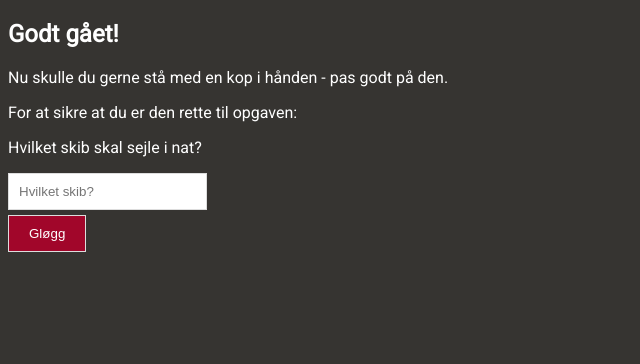
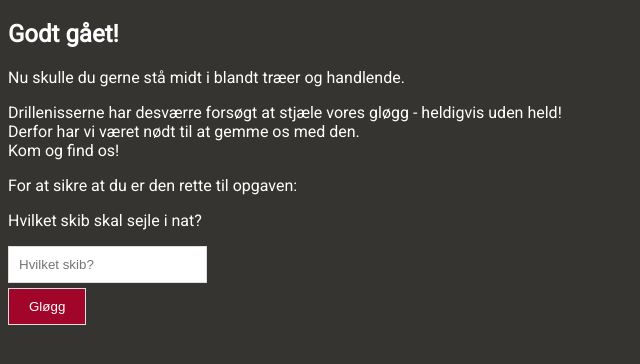
Before and after one commit to GapTooothed/skibet, a plain HTML site: page index.html in a window 1280 px wide. Shown: the whole page, without its empty margins (0-640 px from the left). Drawn offline with Linux system fonts and the light colour scheme.

Commit message:
Update index.html

```diff
--- a/index.html
+++ b/index.html
@@ -52,7 +52,8 @@ button:hover {
 <body>
 
 <h2>Godt gået!</h2>
-<p>Nu skulle du gerne stå med en kop i hånden - pas godt på den.</p>
+<p>Nu skulle du gerne stå midt i blandt træer og handlende.</p>
+<p>Drillenisserne har desværre forsøgt at stjæle vores gløgg - heldigvis uden held!<br>Derfor har vi været nødt til at gemme os med den.<br>Kom og find os!</p>
 <p>For at sikre at du er den rette til opgaven:</p>
 <p>Hvilket skib skal sejle i nat?</p>
 
```
